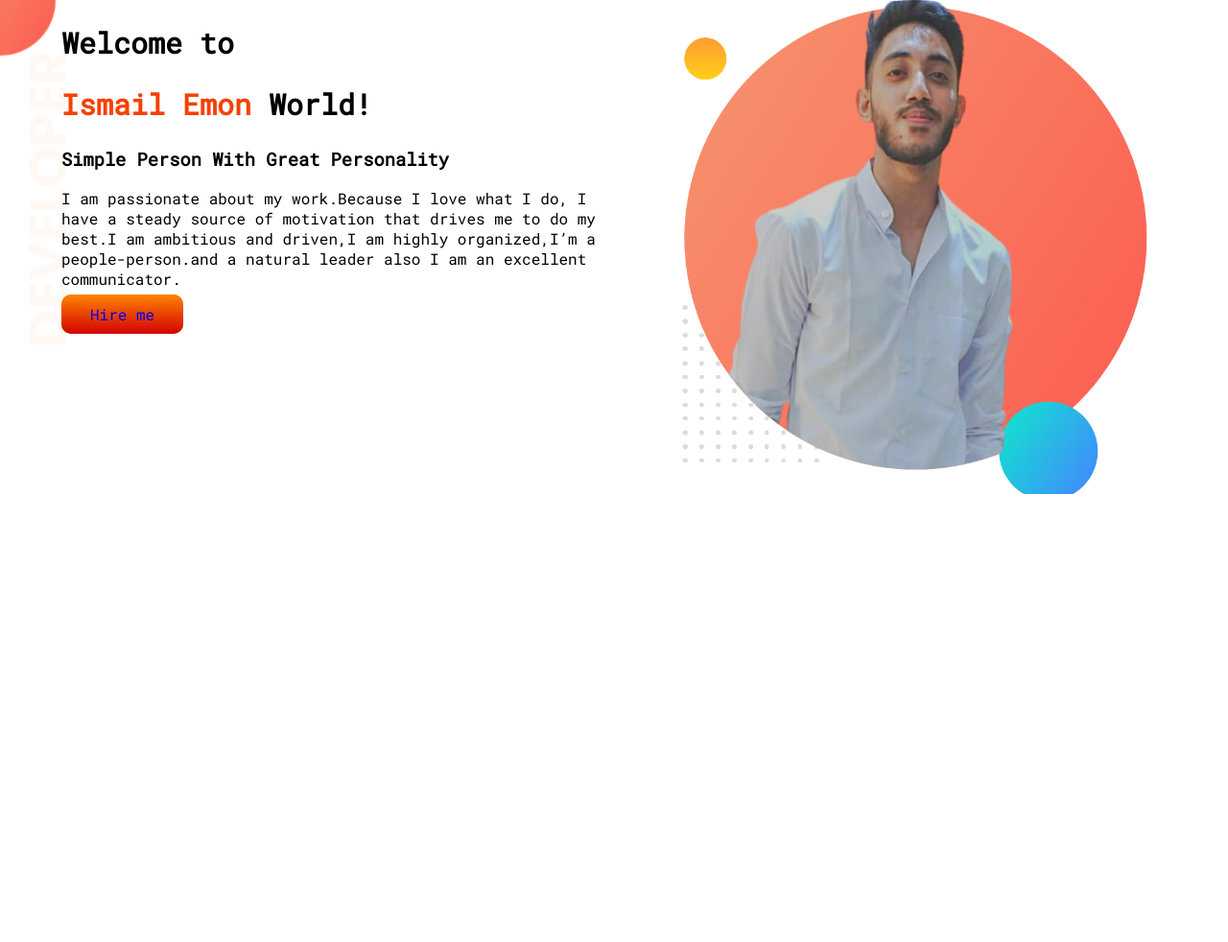
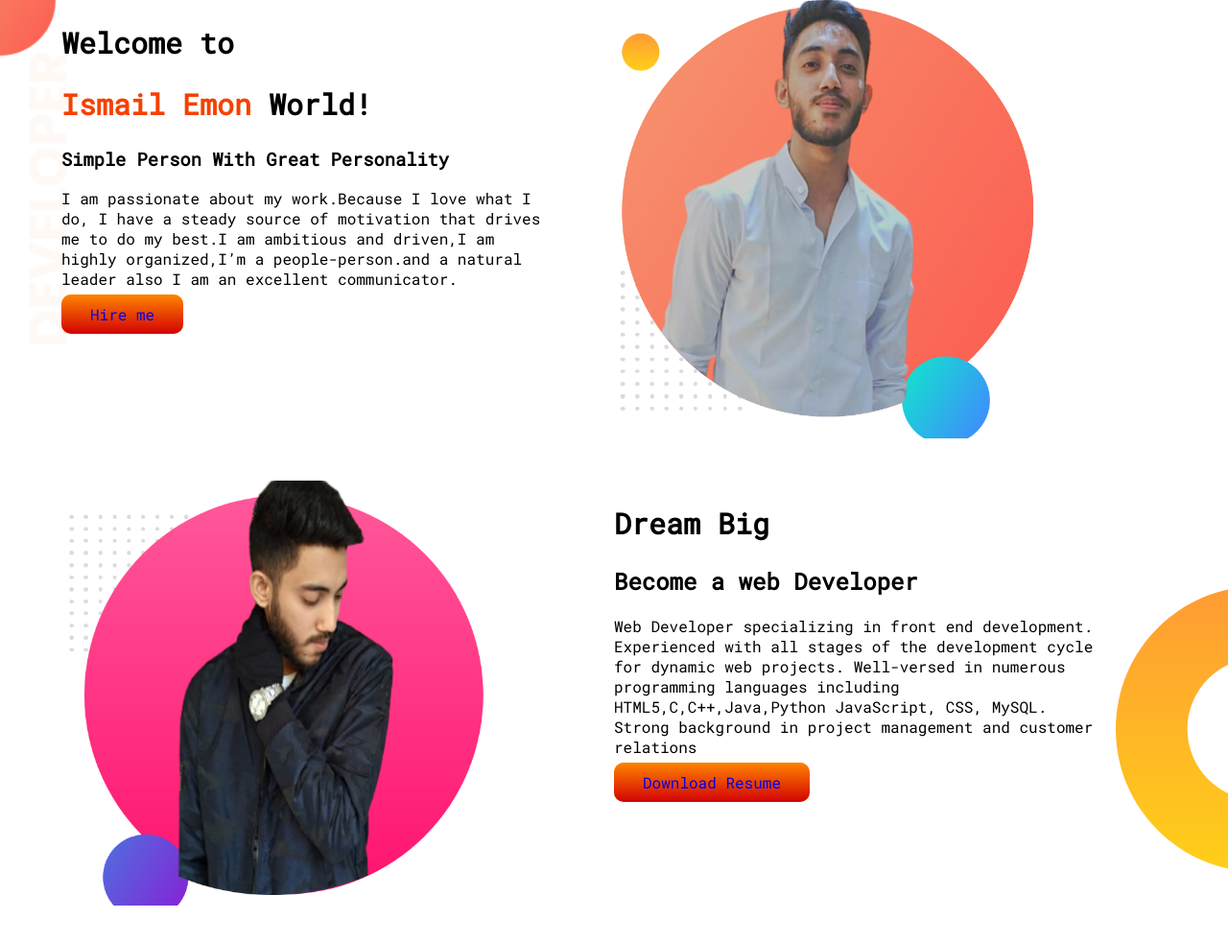
Before and after one commit to emon-ismail/portfolio-website-hero, a plain HTML site: page index.html in a window 1280 px wide. Shown: the whole page at 96% size. Before the commit the page ends 800 px from the top, so only its background shows below. Drawn offline with Linux system fonts and the light colour scheme.

Commit message:
middle part added

```diff
--- a/index.html
+++ b/index.html
@@ -9,17 +9,35 @@
     <title>Emon's portfolio</title>
 </head>
 <body>
+
     <section class="top-banner">
-        <div class="left-side"><h1>Welcome to</h1>
+        <div class="upper-part"><h1>Welcome to</h1>
         <h1> <span class="orange-clr">Ismail  Emon</span> World!</h1>
         <h3>Simple Person With Great Personality</h3>
         <p>I am passionate about my work.Because I love what I do, I have a steady source of motivation that drives me to do my best.I am ambitious and driven,I am highly organized,I’m a people-person.and a natural leader also I am an excellent communicator.</p>
         <a class="hireme-button" target="_blank" href="https://www.linkedin.com/in/emon-ismail-b40190220/">Hire me</a>
     </div>
-    <div class="left-side"><img src="images/my-bg (1).png" alt=""></div>
+    <div class="upper-part"><img src="images/my-bg (1).png" alt=""></div>
+ </section>
 
 
+    <section class="middle-part">
+        <div class="upper-part"><img src="images/my-bg2 (1).png" alt="">
+             </div>
+             <div class="upper-part">
+                <h1>Dream Big</h1>
+                <h2>Become a web Developer</h2>
+                <p>Web Developer specializing in front end development. Experienced with all stages of the development cycle for dynamic web projects. Well-versed in numerous programming languages including HTML5,C,C++,Java,Python JavaScript, CSS, MySQL. Strong background in project management and customer relations</p>
+                <a class="hireme-button" target="blank" href="https://drive.google.com/file/d/1hYw7G3aAraAb83xrTbTr7-5eZR5d3RoT/view">Download Resume</a>
+            </div>
+</section>
 
+
+<section class="down-part">
+    <div>
+
+    </div>
 </section>
+
 </body>
 </html>
--- a/style.css
+++ b/style.css
@@ -12,12 +12,13 @@ color: rgb(245, 65, 0);
 }
 section{
     display: flex;
+    margin-bottom: 40px;
 }
-.left-side{
-    width:50%;
+.upper-part{
+    width:40%;
     padding-left: 5%;
 }
-.left-side img{
+.upper-part img{
     width:90%
     }
     .hireme-button{
@@ -34,3 +35,16 @@ section{
 
 
     }
+    .middle-banner{
+        width: 50%;
+    }
+.middle-part{
+    background-image: url()
+}
+.middle-part{
+    background-image: url(images/dream-bg.png);
+    background-repeat: no-repeat;
+    background-position: right 110px;
+
+
+}
```
